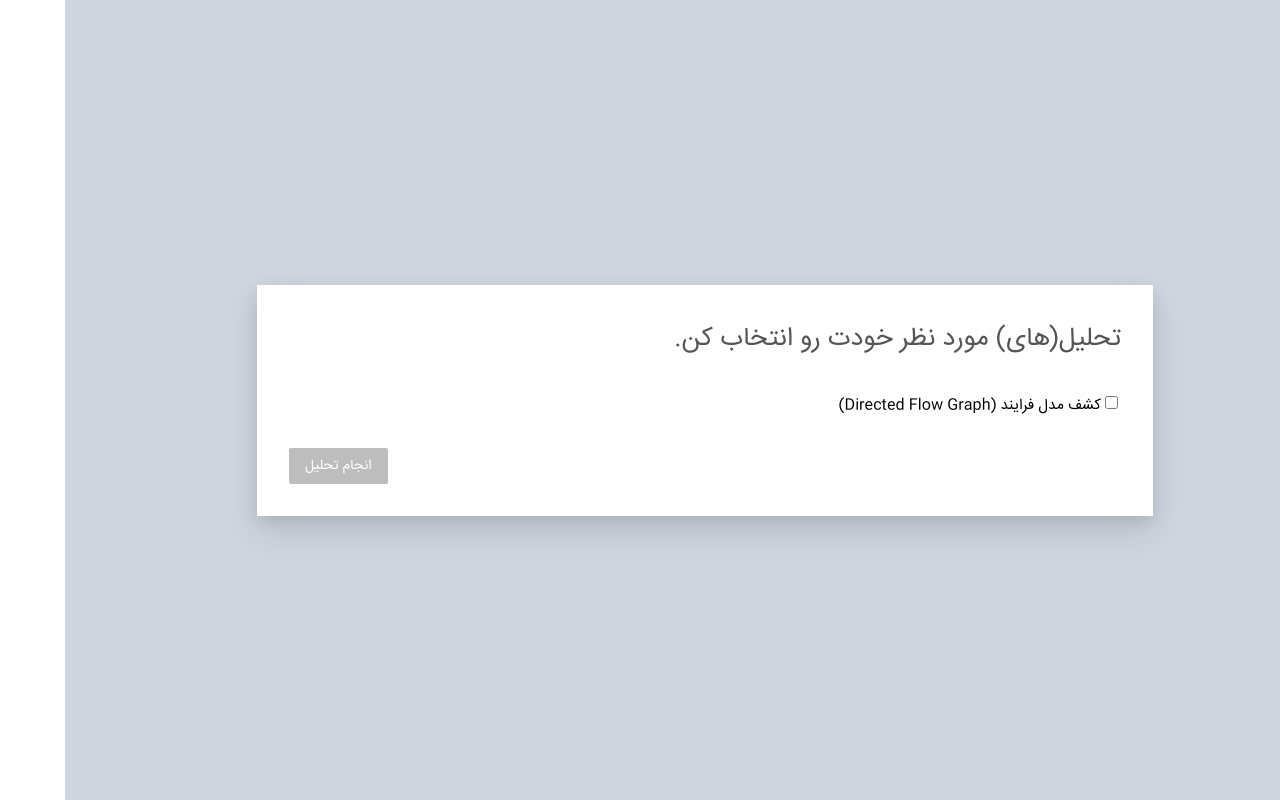
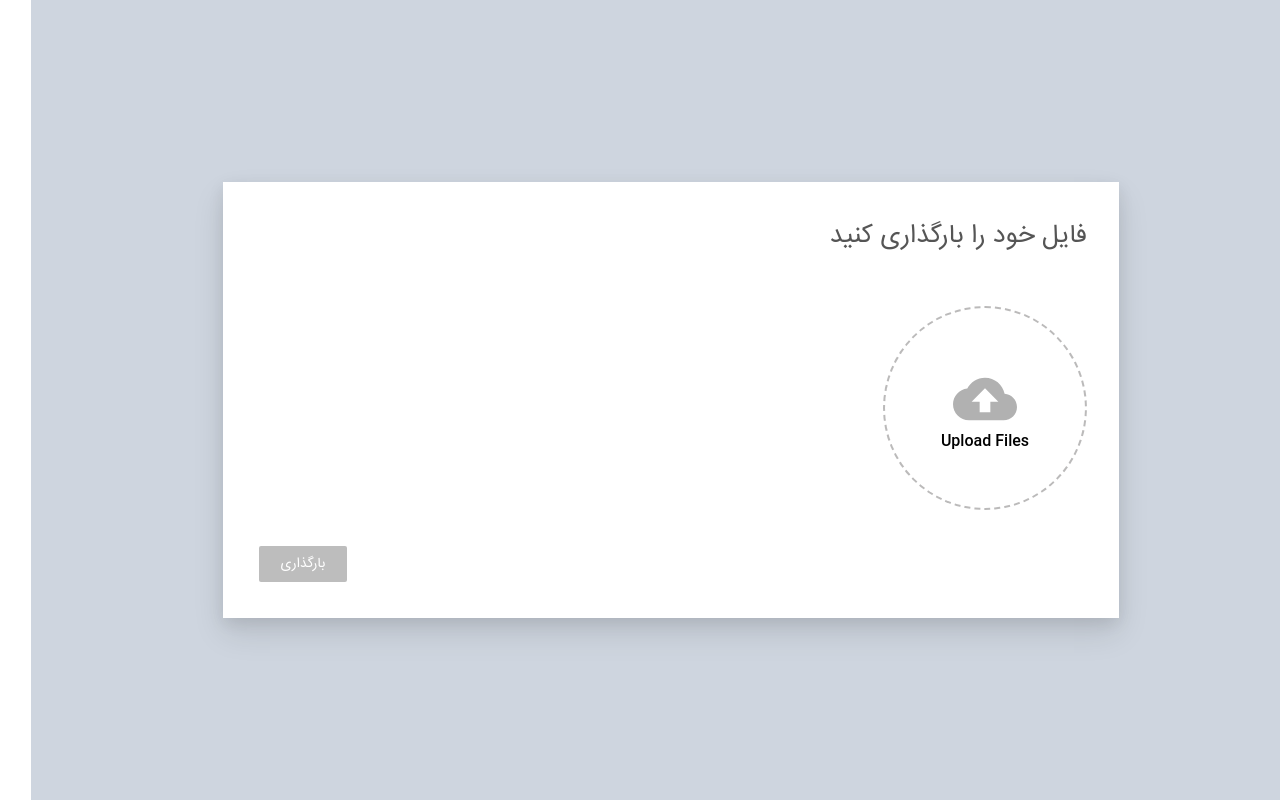
Before and after one commit to hosseinnarimanirad/FaracheClient, a React (Create React App) app: page / in a window 1280 px wide. Built offline with nearby package versions, Linux system fonts and the light colour scheme.

Commit message:
1398.02.04

```diff
--- a/src/App.js
+++ b/src/App.js
@@ -1,50 +1,68 @@
 import React, { Component } from "react";
 import "./App.css";
 import Upload from "./components/upload/Upload";
-// import Process from "./components/process/Process"
 
 import ProcessSelection from './components/processSelection/ProcessSelection'
+import Process from "./components/process/Process";
 
-const steps = ['upload', 'process'];
+const steps = ['upload', 'processSelection', 'process'];
 
 class App extends Component {
 
   constructor(props) {
     super(props);
+
     this.state = {
+
       currentStep: steps[0],
-      currentStepIndex:0
+      currentStepIndex: 0
     };
+
+    this.goToNextStep = this.goToNextStep.bind(this);
+    this.goToPrevStep = this.goToPrevStep.bind(this);
   }
 
-  setCurrentStep(state){
-    this.setState({currentStep:state});
+  setCurrentStep(step){
+
   }
 
   goToNextStep(){
-    var index = (this.state.currentStepIndex+1)%2;
+    var index = (this.state.currentStepIndex + 1) % steps.length;
 
-    this.setCurrentStep(steps[index]);
+    this.updateCurrentStep(index);
+    // this.setState((prevState)=>({currentStep : steps[index]}));
+  }
+
+  goToPrevStep(){
+    var index = (this.state.currentStepIndex - 1) % steps.length;
+
+    this.updateCurrentStep(index);
+    // this.setState((prevState)=>({currentStep : steps[index]}));
+  }
+
+  updateCurrentStep(index){
+    this.setState((prevState)=>({
+      currentStep : steps[index],
+      currentStepIndex : index
+    }));
   }
 
   getUI(){
     switch(this.state.currentStep){
       case steps[0]:{
-
-        return (<ProcessSelection />);
-        // return (<Upload goToProcessMode={()=>this.goToNextStep()}/>);
+        return (<Upload goToNextStep={()=>this.goToNextStep()}/>);
       }
       case steps[1]:{
-
-        return (<ProcessSelection />);
+        return (<ProcessSelection goToNextStep={()=>this.goToNextStep()} goToPrevStep={()=>this.goToPrevStep()}/>);
+      }
+      case steps[2]:{
+        return (<Process goToPrevStep={()=>this.goToPrevStep()}/>);
       }
       default:{
         return (<Upload/>);
       }
     }
-
   }
-
 
   render() {
     return (
--- a/src/components/process/Process.js
+++ b/src/components/process/Process.js
@@ -7,9 +7,31 @@ const uploadServerUrl = "https://localhost:44306/api/upload";
 
 class Process extends Component {
 
+
+
+    goToPrevStep(){
+        this.props.goToPrevStep();
+    }
+
     render(){
         return (<div>
-            PROCESS
+
+            <div>
+                PROCESS
+            </div>
+
+            <div style={{
+                            float:"Left",
+                            marginTop: "30px"
+                        }}>
+                            <button className="iranSansFont HnrM4"
+                                    onClick={() => this.goToPrevStep()}>
+                                بازگشت
+                            </button>
+
+            </div>
+
+
         </div>);
     }
 }
--- a/src/components/processSelection/ProcessSelection.css
+++ b/src/components/processSelection/ProcessSelection.css
@@ -4,3 +4,14 @@
     color: #555;
     text-align: right
   }
+
+
+.Row {
+    display: flex;
+    flex: 1;
+    flex-direction: column;
+    justify-content: space-between;
+    padding: 8px;
+    overflow: hidden;
+    box-sizing: border-box;
+  }
--- a/src/components/processSelection/ProcessSelection.js
+++ b/src/components/processSelection/ProcessSelection.js
@@ -10,7 +10,7 @@ class ProcessItem extends Component{
         // this.state = {Id:props.item.Id, IsSelected:props.item.IsSelected, Title:props.item.Title}; //props.item;
         this.state = props.item; //props.item;
 
-        this.handleIsCheckChanged=this.handleIsCheckChanged.bind(this);
+        this.handleIsCheckChanged = this.handleIsCheckChanged.bind(this);
     }
 
 
@@ -19,8 +19,6 @@ class ProcessItem extends Component{
             () => {
             this.props.onCheckChanged(e.target.checked);
         });
-
-
     }
 
     // handleIsCheckChanged(e){
@@ -28,9 +26,11 @@ class ProcessItem extends Component{
     // }
 
     render(){
-        return (<Checkbox style={{fontSize:"15px"}}
-            className="iranSansFont"
+        return (
+        <Checkbox className="iranSansFont"
+            style={{fontSize:"15px"}}
             checked={this.state.IsSelected}
+            disabled={!this.state.IsEnabled}
             onChange={this.handleIsCheckChanged}>
             {this.state.Title}
         </Checkbox>);
@@ -48,26 +48,44 @@ class ProcessSelection extends Component{
         this.Processes.push(
             {Title:"کشف مدل فرایند (Directed Flow Graph)",
             Id : 1,
-            IsSelected : false
+            IsSelected : false,
+            IsEnabled : true
+        });
+
+        this.Processes.push({
+            Title:"کشف مدل فرایند (BPML)",
+            Id : 2,
+            IsSelected : false,
+            IsEnabled : false
+        });
+
+        this.Processes.push({
+            Title:"کشف مدل فرایند (CNET)",
+            Id : 3,
+            IsSelected : false,
+            IsEnabled : false
         });
     }
 
     goToNextStep(){
-
+        this.props.goToNextStep();
     }
 
-    updateItem(item, value){
-        item.IsSelected=value;
+    goToPrevStep(){
+        this.props.goToPrevStep();
     }
+    // updateItem(item, value){
+    //     item.IsSelected=value;
+    // }
 
     anyProcessSelected(){
-        this.setState({CanGoToNextStep:false});
+        this.setState(prevState=>({CanGoToNextStep:false}));
 
          for (let index = 0; index < this.Processes.length; index++) {
              const element = this.Processes[index];
 
              if (element.IsSelected) {
-                this.setState({CanGoToNextStep:true});
+                this.setState(prevState=>({CanGoToNextStep:true}));
                 return;
              }
          }
@@ -82,39 +100,38 @@ class ProcessSelection extends Component{
                 تحلیل(های) مورد نظر خودت رو انتخاب کن.
             </div>
 
-            {/* <div style={{flow:"Right", display: "flex", flexDirection: "row"}}>
+            <div style={{flow:"Right"}}>
                 {this.Processes.map(p=>
-                    <Checkbox style={{fontSize:"15px"}}
-                                className="iranSansFont"
-                                key={p.Id}
-                                IsSelected={p.IsSelected}
-                                onChange={p.onChange}>
-                            {p.Title}
-                    </Checkbox>)}
-            </div> */}
+                <div className="Row" style={{textAlign:"Right"}} key={p.Id} >
+                    <ProcessItem
 
-            <div style={{flow:"Right", display: "flex", flexDirection: "row"}}>
-                {this.Processes.map(p=> <ProcessItem
-                                            key={p.Id}
                         item={p}
                         onCheckChanged={(e)=>{
-                                                this.updateItem(p,e);
+                            p.IsSelected = e;
+                            // this.updateItem(p,e);
                             this.anyProcessSelected();
-                                                }}/>)}
+                            }}/>
+                </div>)}
             </div>
-
 
             <div style={{
                             float:"Left",
                             marginTop: "30px"
                         }}>
-                <button className="iranSansFont"
+                            <button className="iranSansFont HnrM4"
                                 disabled={!this.state.CanGoToNextStep}
-                    onClick={this.goToNextStep()}
+                                onClick={(e)=>{this.goToNextStep();}}
                             >
                                 انجام تحلیل
                             </button>
+
+                            <button className="iranSansFont HnrM4"
+                                    onClick={() => this.goToPrevStep()}>
+                                بازگشت
+                            </button>
+
             </div>
+
         </div>);
     }
 
--- a/src/components/upload/Upload.css
+++ b/src/components/upload/Upload.css
@@ -95,7 +95,3 @@ button:disabled {
   background: rgb(189, 189, 189);
   cursor: default;
 }
-
-.WordBreak{
-  word-break: break-word;
-}
--- a/src/components/upload/Upload.js
+++ b/src/components/upload/Upload.js
@@ -22,9 +22,11 @@ class Upload extends Component {
     this.sendRequest = this.sendRequest.bind(this);
     this.renderActions = this.renderActions.bind(this);
 
+    this.goToNextStep = this.goToNextStep.bind(this);
+
   }
 
-   goToProcessMode(){ this.props.goToProcessMode();}
+  goToNextStep(){ this.props.goToNextStep();}
 
   onFilesAdded(files) {
     this.setState(prevState => ({
@@ -110,6 +112,7 @@ class Upload extends Component {
     }
   }
 
+
   renderActions() {
     if (this.state.successfullUploaded) {
       return (
@@ -122,13 +125,11 @@ class Upload extends Component {
             انتخاب مجدد
           </button>
           <button className="iranSansFont HnrM4"
-          onClick={() =>
-            this.goToProcessMode()
-          }
-        >
-          گام بعدی (انتخاب تحلیل)
-        </button>
-       </div>
+                  onClick={() => this.goToNextStep()}
+          >
+            گام بعدی (انتخاب تحلیل)
+          </button>
+        </div>
       );
     } else {
       return (
--- a/src/index.css
+++ b/src/index.css
@@ -65,3 +65,8 @@ button {
   color: #fff;
   outline: 0;
 }
+
+
+.WordBreak{
+  word-break: break-word;
+}
```
Lines whose indentation alone changed are shown as unchanged.
